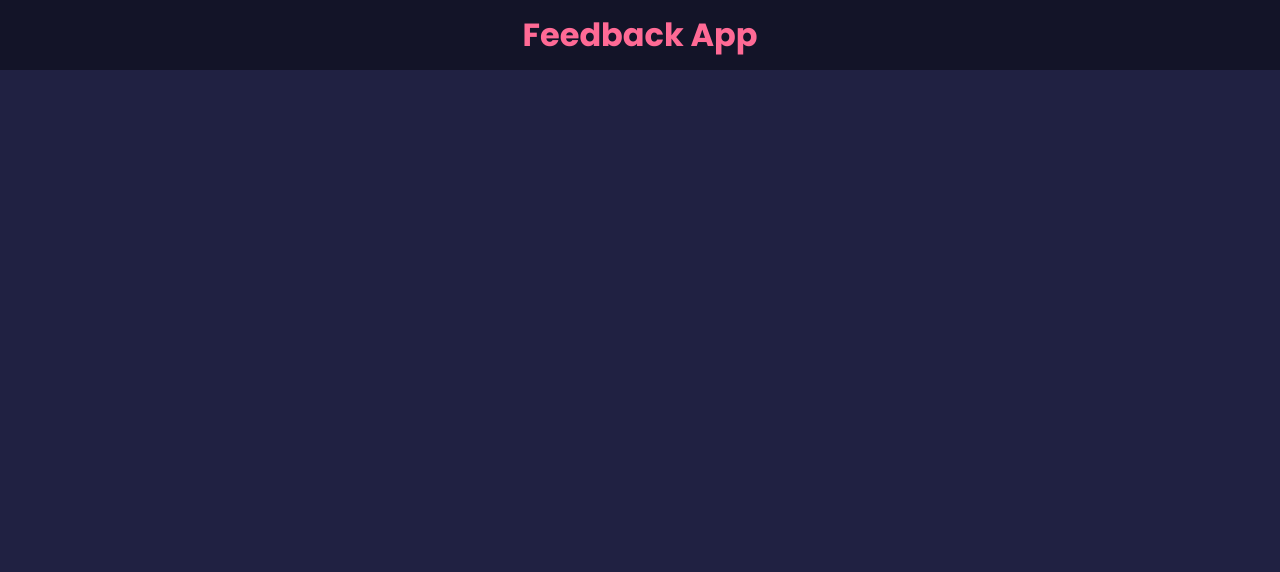
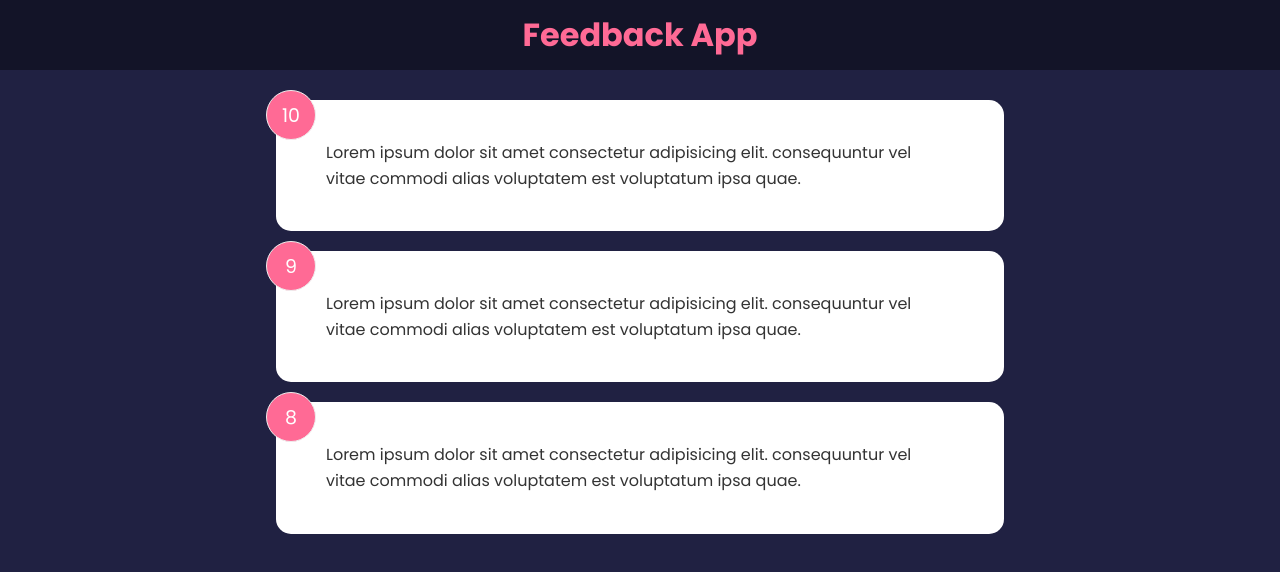
Before and after one commit to thekarthikr/feedback-app, a React (Vite) app: page / in a window 1280 px wide. Shown: the top 572 px of the page. Built offline with nearby package versions, Linux system fonts and the light colour scheme.

Commit message:
Add feedback Items

```diff
--- a/src/App.jsx
+++ b/src/App.jsx
@@ -1,10 +1,18 @@
+import { useState } from "react"
 import Header from "./components/Header"
+import FeedbackList from "./components/FeedbackList"
+import FeedbackData from "./data/FeedbackData"
 
 function App() {
+
+   const [feedback , setFeedback] = useState(FeedbackData)
+
   return (
     <>
      <Header />
-
+      <div className="container">
+      <FeedbackList feedback = {feedback} />
+      </div>
     </>
   )
 }
--- /dev/null
+++ b/src/components/FeedbackItem.jsx
@@ -0,0 +1,14 @@
+
+function FeedbackItem({item}) {
+
+
+  return (
+    <div className="card">
+     <div className="num-display"> {item.rating}</div>
+     <div className="text-display">{item.text } </div>
+
+    </div>
+  )
+}
+
+export default FeedbackItem
--- /dev/null
+++ b/src/components/FeedbackList.jsx
@@ -0,0 +1,15 @@
+import FeedbackItem from "./FeedbackItem";
+
+
+import React from 'react'
+function FeedbackList({feedback}) {
+  return (
+  <div className="feedback-list">
+   {feedback.map((item)=>(
+    <FeedbackItem key={item.id} item={item} />
+   ))}
+  </div>
+  )
+}
+
+export default FeedbackList
```
